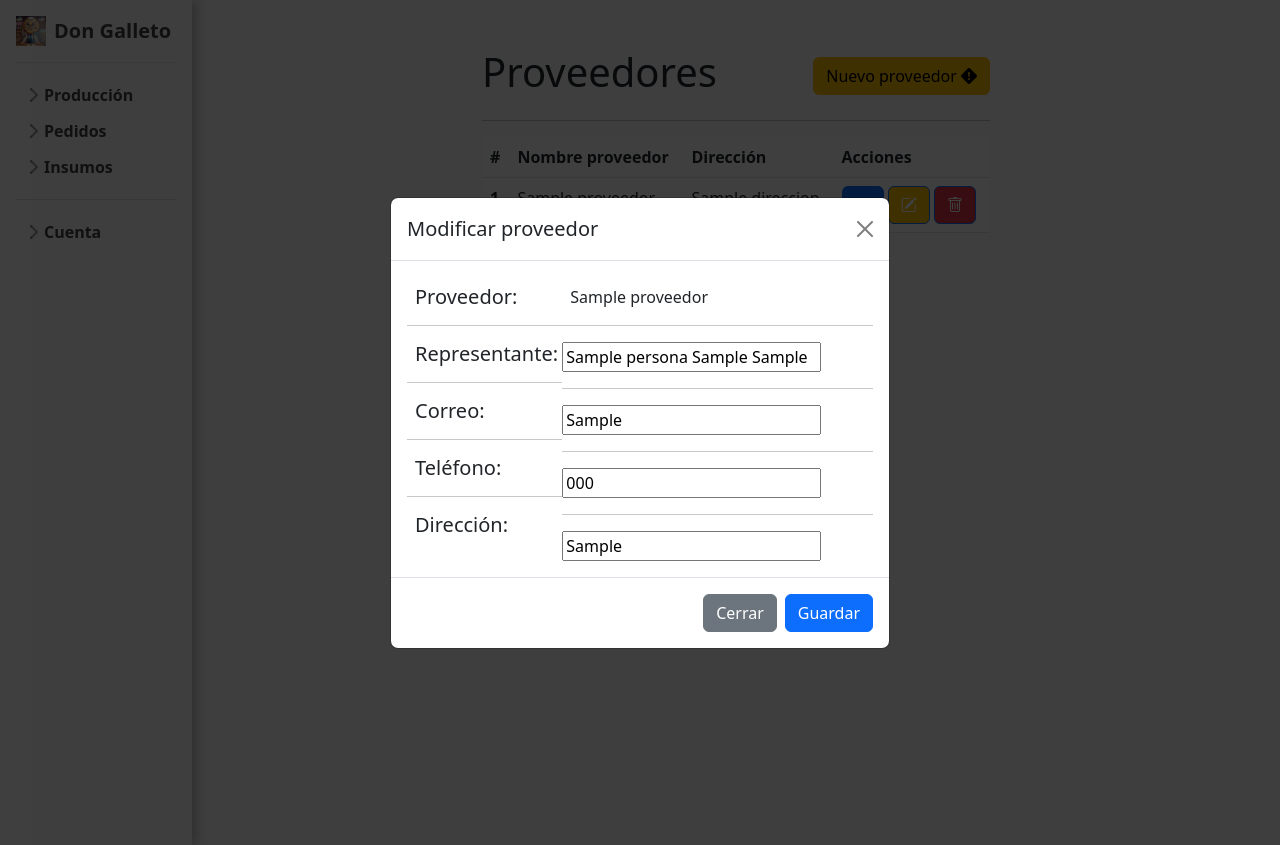
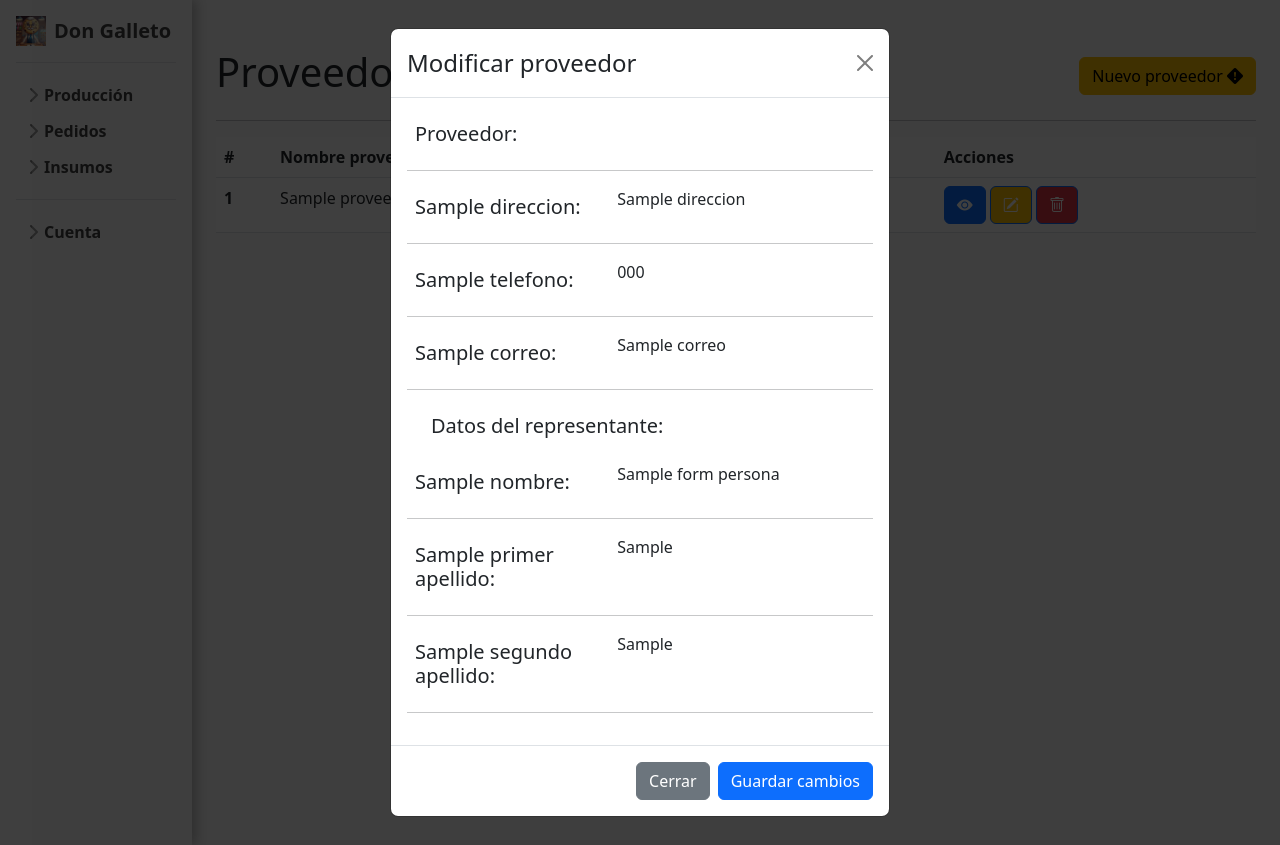
Before and after one commit to UTL-DEVS/donGalletoPython, a Flask app: template templates/pages/proveedor.html in a window 1280 px wide, after a click that opens the changed part. Run offline with Flask 3, Linux system fonts and the light colour scheme; the template is opened without the code that fills it: most values are stand-ins (such as "Sample title", 1, 10 or a date in 2020); some libraries are stand-ins or nearby versions.

Commit message:
Commit para revisión de corrección de la función actualizar proveedor

```diff
--- a/controller/controller_proveedor.py
+++ b/controller/controller_proveedor.py
@@ -5,3 +5,14 @@ def obtener_proveedores():
 
 def obtener_proveedor_especifico(id_proveedor):
     return dao_proveedor.obtener_proveedor_especifico(id_proveedor)
+
+def actualizar_proveedor(id_proveedor, form_persona):
+    prov_sel=dao_proveedor.obtener_proveedor_especifico(id_proveedor)
+    prov_sel.id_proveedor=id_proveedor
+    prov_sel.nombre=str(form_persona.nombre)
+    prov_sel.primerApellido=str(form_persona.primer_apellido)
+    prov_sel.segundoApellido=str(form_persona.segundo_apellido)
+    prov_sel.correo=str(form_persona.correo)
+    prov_sel.direccion=str(form_persona.direccion)
+    prov_sel.telefono=str(form_persona.telefono)
+    return dao_proveedor.actualizar_proveedor(prov_sel)
--- a/dao/dao_proveedor.py
+++ b/dao/dao_proveedor.py
@@ -7,3 +7,7 @@ def obtener_proveedores():
 
 def obtener_proveedor_especifico(id_proveedor):
     return db.session.query(Proveedor).filter(Proveedor.id_proveedor==id_proveedor).first()
+
+def actualizar_proveedor(prov):
+    db.session.add(prov)
+    db.session.commit()
--- a/forms/form_persona.py
+++ b/forms/form_persona.py
@@ -5,14 +5,24 @@ from wtforms.validators import DataRequired, length, number_range
 class form_persona(FlaskForm):
     nombre = StringField('Nombre', [
         DataRequired('Ingrese el nombre!')
-    ])
-    apellido = StringField('Apellidos', [
-        DataRequired('Ingrese el nombre!')
-    ])
+    ],render_kw={'class': 'nombrePersona'})
+
+    primer_apellido = StringField('Primer apellido', [
+        DataRequired('Ingrese su primer apellido!')
+    ],render_kw={'class': 'primerApellidoPersona'})
+
+    segundo_apellido = StringField('Segundo apellido', [
+        DataRequired('Ingrese su segundo apellido!')
+        ],render_kw={'class': 'segundoApellidoPersona'})
+
     correo = EmailField('Correo', [
-        DataRequired('Ingrese el nombre!')
-    ])
+        DataRequired('Ingrese su correo!')
+    ],render_kw={'class': 'correoPersona'})
+
     direccion = StringField('Dirección', [
-        DataRequired('Ingrese el nombre!')
-    ])
-    telefono = TelField('Telefóno')
+        DataRequired('Ingrese su dirección!')
+    ],render_kw={'class': 'direccionPersona'})
+
+    telefono = TelField('Telefóno', [
+        DataRequired('Ingrese su número de teléfono')
+    ],render_kw={'class': 'telefonoPersona'})
--- a/models/proveedor.py
+++ b/models/proveedor.py
@@ -13,7 +13,9 @@ class Proveedor(db.Model):
             return {
                 "id_proveedor": self.id_proveedor,
                 "nombre": self.nombre_proveedor,
-                "representante": f'{self.persona.nombre} {self.persona.primerApellido} {self.persona.segundoApellido}',
+                "nombreRepresentante": self.persona.nombre,
+                "primerApellidoRepresentante": self.persona.primerApellido,
+                "segundoApellidoRepresentante": self.persona.segundoApellido,
                 "correo": self.persona.correo,
                 "telefono": self.persona.telefono,
                 "direccion": self.persona.direccion
--- a/routes/__init__.py
+++ b/routes/__init__.py
@@ -1,5 +1,4 @@
 from routes.login import login_bp
 from routes.registro import registro_bp
 from routes.cocina import cocina_bp
-
 from routes.proveedor import proveedor_bp
--- a/routes/proveedor.py
+++ b/routes/proveedor.py
@@ -4,23 +4,32 @@ from forms import *
 from models import Proveedor
 from controller import controller_proveedor
 
-proveedor_bp = Blueprint('proveedor', __name__, template_folder='templates')
+proveedor_bp = Blueprint('proveedor', __name__,url_prefix='/proveedor', template_folder='templates')
 
-@proveedor_bp.route('/proveedor')
+@proveedor_bp.route('/')
 def mostrar_proveedores():
     form_proveedor_obj = form_proveedor()
     form_persona_obj = form_persona()
     lista_proveedores=controller_proveedor.obtener_proveedores()
-    return render_template('pages/proveedor.html',form_persona=form_persona_obj,form_proveedor=form_proveedor_obj,lista_proveedores=lista_proveedores,)
+
+    return render_template('pages/proveedor.html',form_persona=form_persona_obj,form_proveedor=form_proveedor_obj,lista_proveedores=lista_proveedores)
 
 @proveedor_bp.route('/detallesProveedor', methods=['GET'])
 def detalles_proveedor():
+    proveedor_seleccionado=controller_proveedor.obtener_proveedor_especifico(int(request.args.get('id_prov')))
+    return json.dumps(proveedor_seleccionado.to_dict())
+
+@proveedor_bp.route('/actualizarProveedor', methods=['POST','GET'])
+def actualizar_proveedor():
     form_proveedor_obj = form_proveedor()
-    form_persona_obj = form_persona()
+    form_persona_obj = form_persona(request.form)
     lista_proveedores=controller_proveedor.obtener_proveedores()
-    id_proveedor=lista_proveedores[int(request.args.get('posicionProvSel'))-1].id_proveedor
-    proveedor_seleccionado=controller_proveedor.obtener_proveedor_especifico((id_proveedor))
-    return json.dumps(proveedor_seleccionado.to_dict())
+    if request.method=='POST':
+        print(f'S: {form}')
+        controller_proveedor.actualizar_proveedor(int(request.args.get('id_prov_upd')),form_persona)
+
+    return render_template('pages/proveedor.html',form_persona=form_persona_obj,form_proveedor=form_proveedor_obj,lista_proveedores=lista_proveedores)
+
 
 
 @proveedor_bp.route('/proveedor/agregar')
--- a/static/js/proveedores.js
+++ b/static/js/proveedores.js
@@ -1,5 +1,5 @@
-function detallesProveedor(posicionProvSel, callback) {
-    url = "/detallesProveedor?posicionProvSel=" + posicionProvSel;
+function detallesProveedor(idProv, callback) {
+    url = "/proveedor/detallesProveedor?id_prov=" + idProv;
     fetch(url)
         .then(response => response.json())
         .then(data => {
@@ -12,14 +12,17 @@ function detallesProveedor(posicionProvSel, callback) {
 }
 
 function mostrarDetallesProveedorModificar(posicionProvSel) {
-    console.log('Posicion en modificar');
     detallesProveedor(posicionProvSel, function(proveedorSel){
         if (proveedorSel != null && proveedorSel != '') {
-            $("#editNombreProveedorSel").html(proveedorSel.nombre);
-            $("#editNombreRepresentanteProveedorSel").val(proveedorSel.representante);
-            $("#editCorreoProveedorSel").val(proveedorSel.correo);
-            $("#editTelefonoProveedorSel").val(proveedorSel.telefono);
-            $("#editDireccionProveedorSel").val(proveedorSel.direccion);
+            $("#modificarProveedor  #nombreProveedor").html(proveedorSel.nombre);
+            $("#modificarProveedor  .nombrePersona").val(proveedorSel.nombreRepresentante);
+            $("#modificarProveedor  .primerApellidoPersona").val(proveedorSel.primerApellidoRepresentante);
+            $("#modificarProveedor  .segundoApellidoPersona").val(proveedorSel.segundoApellidoRepresentante);
+            $("#modificarProveedor  .direccionPersona").val(proveedorSel.direccion);
+            $("#modificarProveedor  .correoPersona").val(proveedorSel.correo);
+            $("#modificarProveedor  .telefonoPersona").val(proveedorSel.telefono);
+            $("#modificarProveedor").attr('action','/proveedor/actualizarProveedor?id_prov_upd='+proveedorSel.id_proveedor);
+
         } else {
             alert('Error al obtener los detalles de proveedor')
         }
@@ -27,12 +30,11 @@ function mostrarDetallesProveedorModificar(posicionProvSel) {
     });
 }
 
-function mostrarConsultaDetallesProveedor(posicionProvSel) {
-    console.log('Posicion en consultar');
-    detallesProveedor(posicionProvSel, function (proveedorSel) {
+function mostrarConsultaDetallesProveedor(idProv) {
+    detallesProveedor(idProv, function (proveedorSel) {
         if (proveedorSel != null && proveedorSel != '') {
             $("#nombreProveedorSel").html(proveedorSel.nombre);
-            $("#nombreRepresentanteProveedorSel").html(proveedorSel.representante);
+            $("#nombreRepresentanteProveedorSel").html(proveedorSel.nombreRepresentante+' '+proveedorSel.primerApellidoRepresentante+' '+proveedorSel.segundoApellidoRepresentante );
             $("#correoProveedorSel").html(proveedorSel.correo);
             $("#telefonoProveedorSel").html(proveedorSel.telefono);
             $("#direccionProveedorSel").html(proveedorSel.direccion);
@@ -41,3 +43,34 @@ function mostrarConsultaDetallesProveedor(posicionProvSel) {
         }
     });
 }
+
+function confirmarModificacionProveedor(){
+    Swal.fire({
+        title: "¿Estás segur@ de modificar este proveedor?",
+        text: "Se realizarán cambios en la base de datos",
+        icon: "warning",
+        showCancelButton: true,
+        confirmButtonColor: "#3085d6",
+        cancelButtonColor: "#d33",
+        confirmButtonText: "Continuar",
+        cancelButtonText: ""
+      }).then((result) => {
+        if (result.isConfirmed) {
+          Swal.fire({
+            title: "Hecho!",
+            icon: "success"
+          });
+          return true;
+        }
+      });
+      return false;
+}
+
+function mostrarAlerta(tipo,titulo,mensaje,pieVentana){
+    Swal.fire({
+        icon: tipo,
+        title: titulo,
+        text: mensaje,
+        footer: '<p>'+pieVentana+'</p>'
+      });
+ }
--- a/templates/components/_macro_proveedor.html
+++ b/templates/components/_macro_proveedor.html
@@ -14,6 +14,16 @@
   </div>
 {%endmacro%}
 
+{%macro macro_campo_upd_proveedor(field)%}
+    <div class="d-flex">
+        <h5 class="col-5 m-2 ">{{field.label}}:</h5>
+        <div class="d-flex col-7">
+            {{field}}
+        </div>
+    </div>
+    <hr>
+{%endmacro%}
+
 {%macro macro_btn_detalles(nombre_modal)%}
     <button class="btn btn-primary" data-bs-toggle="modal" data-bs-target="#{{nombre_modal}}">
         <i class="bi bi-eye-fill"></i>
--- a/templates/pages/proveedor.html
+++ b/templates/pages/proveedor.html
@@ -12,7 +12,7 @@
 <script src="{{url_for('static', filename='js/proveedores.js')}}"></script>
 <script src="https://unpkg.com/axios/dist/axios.min.js"></script>
 
-<div class="container d-flex aling-center justify-content-center flex-column align-center w-50 mt-5">
+<div class="container d-flex aling-center justify-content-center flex-column align-center w-90 mt-5">
     <div class="menu d-flex aling-center justify-content-center flex-column align-center">
         <div class="sub-header d-flex justify-content-between">
             <div class="sub-header-title">
@@ -42,11 +42,11 @@
                             <td>{{proveedor.nombre_proveedor}}</td>
                             <td>{{proveedor.persona.direccion}}</td>
                             <td class="">
-                                <a onclick=mostrarConsultaDetallesProveedor({{loop.index}})><button class="btn btn-primary"
+                                <a onclick=mostrarConsultaDetallesProveedor({{proveedor.id_proveedor}})><button class="btn btn-primary"
                                         data-bs-toggle="modal" data-bs-target="#modalDetallesProveedor">
                                         <i class="bi bi-eye-fill"></i>
                                 </button></a>
-                                    <a onclick=mostrarDetallesProveedorModificar({{loop.index}})><button class="btn btn-primary bg-warning" data-bs-target="#modalEditarProveedor"
+                                    <a onclick=mostrarDetallesProveedorModificar({{proveedor.id_proveedor}})><button class="btn btn-primary bg-warning" data-bs-target="#modalEditarProveedor"
                                     data-bs-toggle="modal">
                                     <i class="bi bi-pencil-square"></i>
                                 </button></a>
@@ -68,40 +68,34 @@
     <div class="shadow modal fade" id="modalEditarProveedor" style="display: none;" tabindex="-1" aria-hidden="true"
         aria-labelledby="modalEditarProveedor">
         <div class="modal-dialog modal-m modal-dialog-centered modal-dialog-scrollable">
-            <div class="modal-content">
+            <form class="modal-content" id="modificarProveedor" method="POST">
+                {{form_persona.csrf_token}}
+
                 <div class="modal-header">
-                    <h5 class="modal-title" id="tituloModalEditarProveedor">Modificar proveedor</h5>
+                    <h4 class="modal-title" id="tituloModalEditarProveedor">Modificar proveedor</h4>
                     <button type="button" class="btn-close" data-bs-dismiss="modal" aria-label="Close"></button>
                 </div>
-                <div class="d-flex modal-body">
-                    <div class="col-4">
-                            <h5 class="m-2 d-flex">Proveedor:</h5>
+                <div class="modal-body">
+                        <div class="d-flex">
+                            <h5 class="col-4 m-2 ">Proveedor:</h5>
+                            <div class=" m-2 col-8" id="nombreProveedor"></div>
+                        </div>
                         <hr>
-                            <h5 class="d-flex mt-3 m-2">Representante:</h5>
-                        <hr>
-                            <h5 class="d-flex m-2">Correo:</h5>
-                        <hr>
-                            <h5 class="d-flex m-2">Teléfono:</h5>
-                        <hr>
-                            <h5 class="d-flex m-2">Dirección:</h5>
+                        {{macros.macro_campo_upd_proveedor(form_persona.direccion)}}
+                        {{macros.macro_campo_upd_proveedor(form_persona.telefono)}}
+                        {{macros.macro_campo_upd_proveedor(form_persona.correo)}}
+                        <h5 class="m-4 justify-text-center ">Datos del representante:</h5>
+                        {{macros.macro_campo_upd_proveedor(form_persona.nombre)}}
+                        {{macros.macro_campo_upd_proveedor(form_persona.primer_apellido)}}
+                        {{macros.macro_campo_upd_proveedor(form_persona.segundo_apellido)}}
+
+
                     </div>
-                    <div class="col-8">
-                            <div class="d-flex m-2 col-10" id="editNombreProveedorSel"></div>
-                        <hr>
-                            <input type="text" class="d-flex col-10" id="editNombreRepresentanteProveedorSel">
-                        <hr>
-                            <input type="email" class="d-flex  col-10" id="editCorreoProveedorSel">
-                        <hr>
-                            <input type="tel" class="d-flex  col-10" id="editTelefonoProveedorSel">
-                        <hr>
-                            <input type="text" class="d-flex  col-10" id="editDireccionProveedorSel">
-                    </div>
-                </div>
                 <div class="modal-footer">
                     <button type="button" class="btn btn-secondary" data-bs-dismiss="modal">Cerrar</button>
-                    <button type="button" class="btn btn-primary">Guardar</button>
+                    <button type="submit" onsubmit="return confirmarModificacionProveedor()" class="btn btn-primary">Guardar cambios</button>
                 </div>
-            </div>
+            </form>
         </div>
 
     </div>
```
Also changed, not shown: models/persona.py (+6 -6 lines), static/js/impresion.js (added, +67 -0 lines), CHANGELOG.md, static/js/BrowserPrint-3.1.250.min.js (added).
